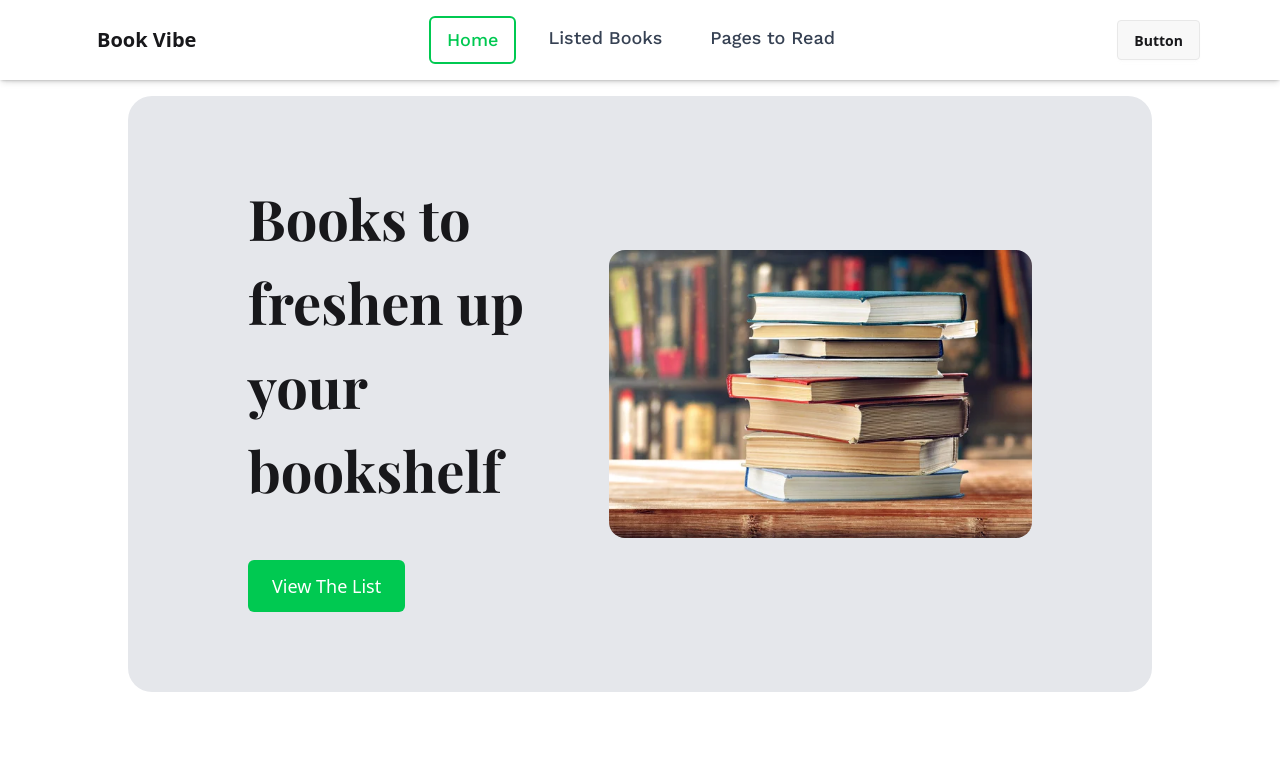
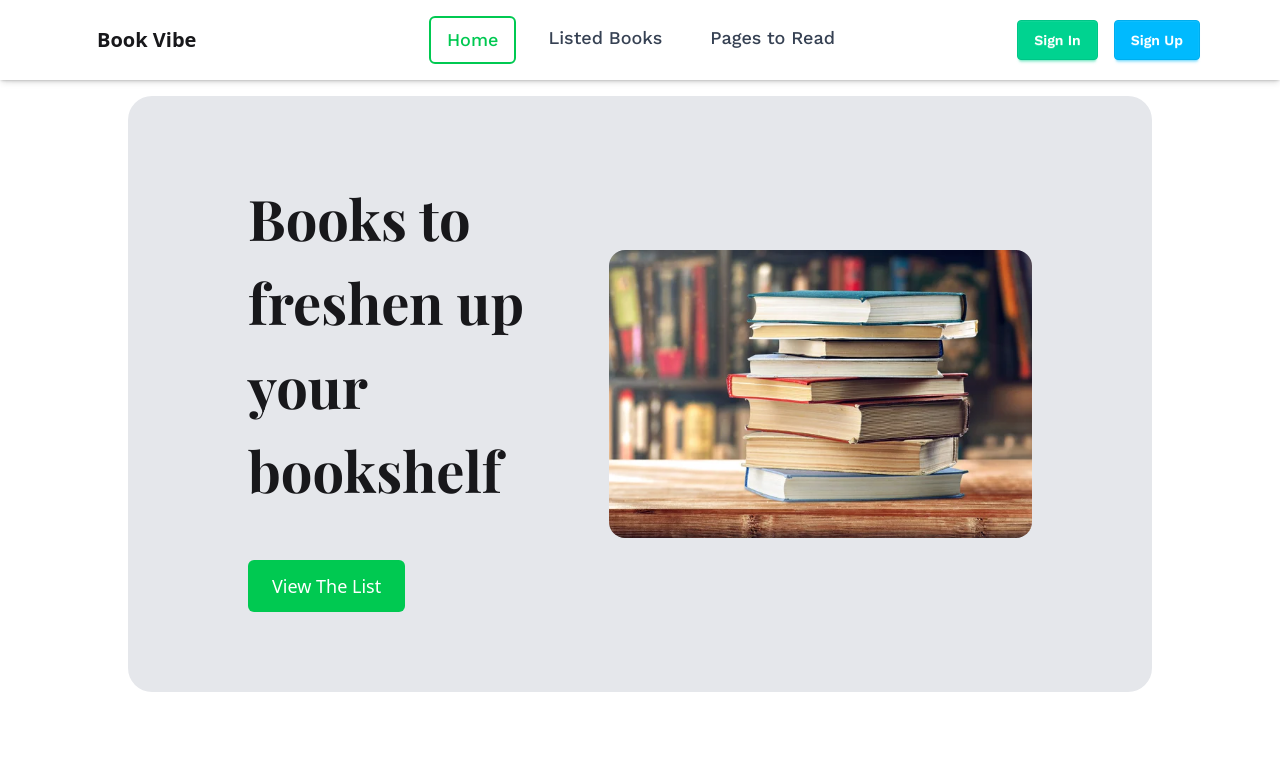
Before and after one commit to Samiul821/boi-poka, a React (Vite) app: page / in a window 1280 px wide. Shown: the top 784 px of the page. Built offline with nearby package versions, Linux system fonts and the light colour scheme; a web font is replaced by a local one.

Commit message:
navbar btn added

```diff
--- a/src/components/Header/Navbar.jsx
+++ b/src/components/Header/Navbar.jsx
@@ -1,5 +1,6 @@
 import React from "react";
 import { Link, NavLink } from "react-router";
+import Button from "../Ui/Button";
 
 const Navbar = () => {
   // const links = <>
@@ -107,8 +108,9 @@ const Navbar = () => {
           </li>
         </ul>
       </div>
-      <div className="navbar-end">
-        <a className="btn">Button</a>
+      <div className="navbar-end flex items-center space-x-4">
+        <a className="btn btn-success text-white work-sans font-semibold">Sign In</a>
+        <a className="btn btn-info text-white work-sans font-semibold">Sign Up</a>
       </div>
     </div>
   );
```
Also changed, not shown: 1 other file (tests, documents, lock files or other folders).
